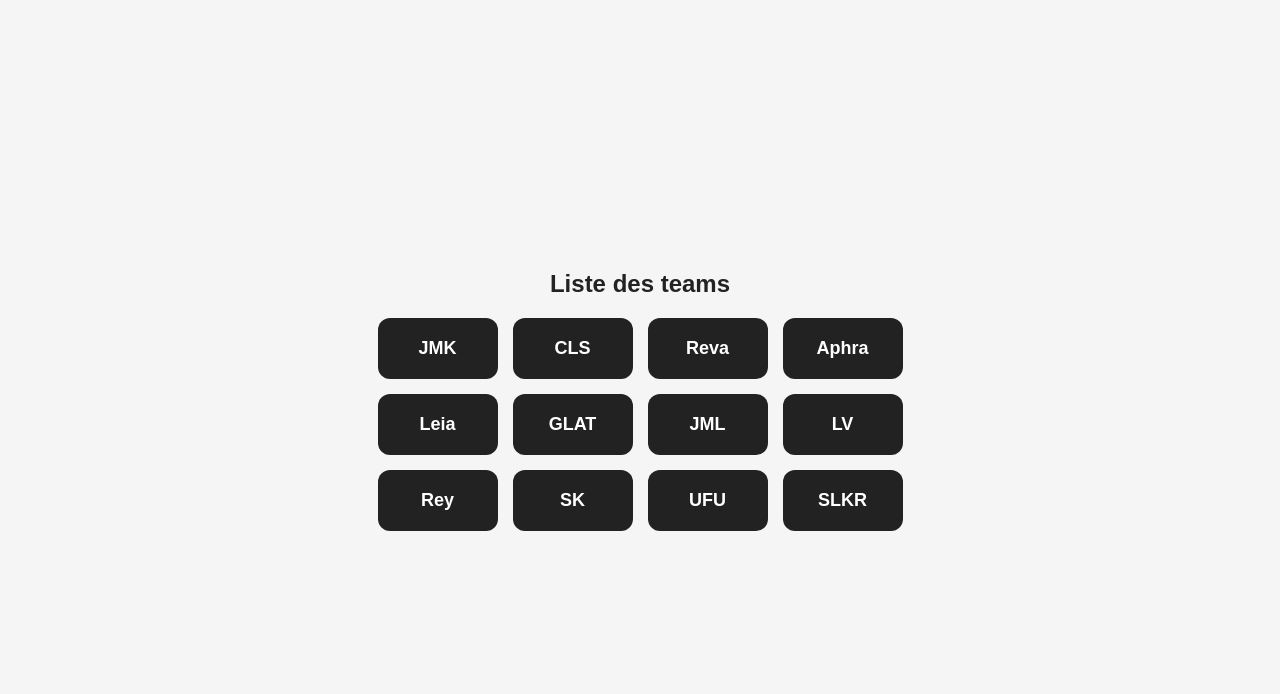
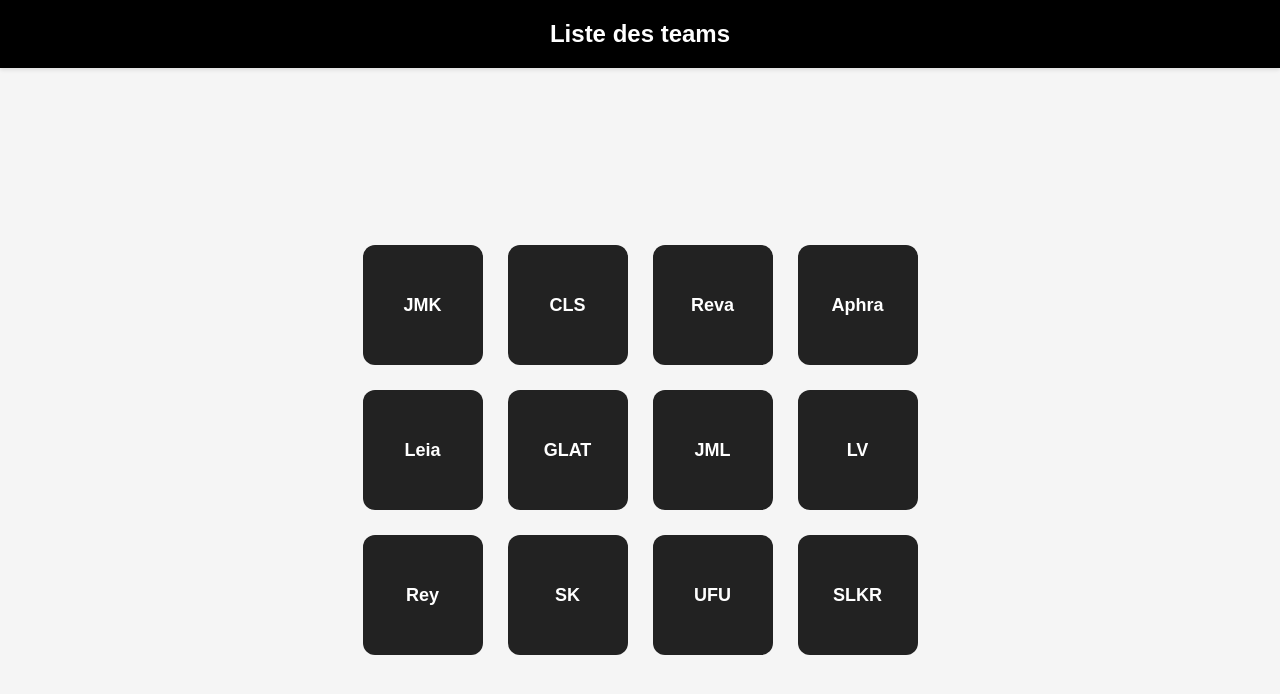
Before and after one commit to mc6ril/bounty_vibes, a Next.js app: page /teams in a window 1280 px wide. Shown: the top 694 px of the page. Built offline with nearby package versions, Linux system fonts and the light colour scheme.

Commit message:
Modifications du tableau et du css des tableaux et ajout tableau GLAT et ajout d'un CSS pour les teams

```diff
--- a/src/app/teams/page.css
+++ b/src/app/teams/page.css
@@ -1,27 +1,42 @@
 /* Conteneur principal */
 .container {
     display: flex;
-    flex-direction: column; /* Permet d'empiler les éléments */
-    justify-content: center;
+    flex-direction: column;
     align-items: center;
+    justify-content: center; /* Centre la grille verticalement */
     height: 100vh; /* Prend toute la hauteur de l'écran */
     background-color: #f5f5f5;
-    padding: 20px; /* Ajoute un peu d'espace autour */
+    padding: 20px;
 }
 
-/* Titre en haut */
-h1 {
-    margin-bottom: 20px; /* Espace entre le titre et la grille */
-    font-size: 24px;
-    color: #222;
+/* En-tête fixé en haut */
+.header {
+    width: 100%;
+    text-align: center;
+    padding: 20px 0;
+    position: fixed; /* Fixe le titre en haut */
+    top: 0;
+    left: 0;
+    background: black; /* Fond noir */
+    color: white; /* Texte blanc */
+    box-shadow: 0 2px 4px rgba(0, 0, 0, 0.1); /* Légère ombre */
 }
 
-/* Grille des dalles */
+/* Titre */
+h1 {
+    margin: 0;
+    font-size: 24px;
+    color: white; /* Texte blanc */
+}
+
+/* Grille des teams */
 .grid {
     display: grid;
-    grid-template-columns: repeat(auto-fit, minmax(120px, 1fr)); /* Adaptable */
-    gap: 15px;
-    max-width: 600px; /* Largeur max */
+    grid-template-columns: repeat(4, 1fr); /* Fixe à 4 colonnes */
+    grid-auto-rows: 120px; /* Hauteur uniforme pour toutes les dalles */
+    gap: 25px;
+    width: fit-content; /* Ajuste la largeur à la taille du contenu */
+    margin-top: 100px; /* Décale sous le titre */
 }
 
 /* Style des dalles */
@@ -35,6 +50,11 @@ h1 {
     border-radius: 12px;
     cursor: pointer;
     transition: transform 0.2s ease-in-out, background-color 0.3s;
+    display: flex;
+    justify-content: center;
+    align-items: center;
+    min-width: 120px; /* Largeur uniforme */
+    height: 100%; /* Remplit la hauteur définie par grid-auto-rows */
 }
 
 /* Effet au survol */
--- a/src/app/teams/page.tsx
+++ b/src/app/teams/page.tsx
@@ -8,13 +8,12 @@ const teams = ["JMK", "CLS", "Reva", "Aphra", "Leia", "GLAT", "JML", "LV", "Rey"
 export default function Home() {
   return (
     <div className="container">
-      <h1>Liste des teams</h1>
+      <header className="header">
+        <h1>Liste des teams</h1>
+      </header>
       <div className="grid">
         {teams.map((team) => (
-          <Link
-            key={team}
-            className="card"
-            href={`/teams/${team}`}>
+          <Link key={team} className="card" href={`/teams/${team}`}>
             {team}
           </Link>
         ))}
```
